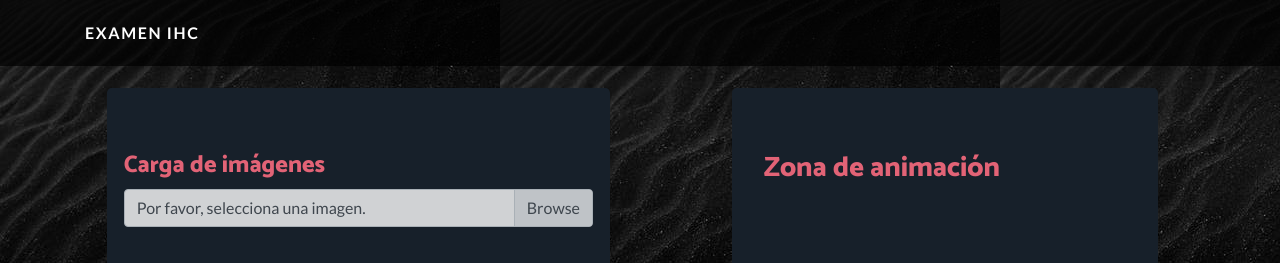
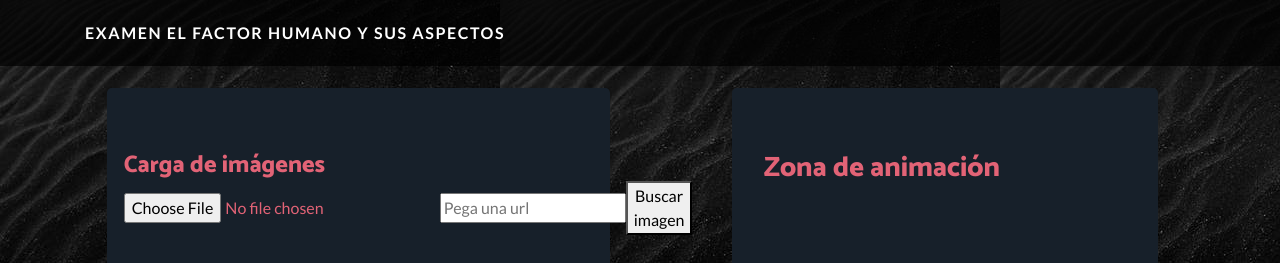
Before and after one commit to Veronica230/Examen, a plain HTML site: page index.html in a window 1280 px wide. Shown: the top 263 px of the page. Drawn offline with nearby package versions, Linux system fonts and the light colour scheme.

Commit message:
update some things

```diff
--- a/index.html
+++ b/index.html
@@ -105,7 +105,7 @@
   <!-- Navigation -->
   <nav class="navbar navbar-expand-lg navbar-dark navbar-custom fixed-top">
     <div class="container">
-      <a class="navbar-brand" href="">EXAMEN IHC</a>
+      <a class="navbar-brand" href="">Examen el factor humano y sus aspectos </a>
     </div></nav>
   <br><br><br>
     <div class="masthead-content">
@@ -119,9 +119,15 @@
                           <h4>Carga de imágenes</h3>
                           <div class="input-group">
                               <div class="custom-file">
-                                  <input type="file" class="custom-file-input" id="file"
+                                  <input type="file" id="file"
                                       aria-describedby="inputGroupFileAddon01" onchange="ver()" >
-                                  <label class="custom-file-label" for="inputGroupFile01" style="opacity: 0.8;">Por favor, selecciona una imagen. </label></div></div></div></div>
+                                  <input type="url" id="image-input" placeholder="Pega una url"
+                                  aria-describedby="inputGroupFileAddon01" onchange="ver()" >
+                                  <button id="b">Buscar imagen</button>
+                          </div>
+                        </div>
+                  </div>
+            </div>
                   <div class="jumbotron col-md-12 " style="background-color: #17202A ;" >
 
                     <!-- Comandoz de voz -->
--- a/main.js
+++ b/main.js
@@ -1,3 +1,8 @@
+document.getElementById("b").addEventListener("click", e => {
+  let imageInput = document.getElementById("image-input");
+  let image = document.getElementById("img");
+  if (imageInput.value) image.src = imageInput.value;
+});
 // CARGA DE IMAGENES
 function ver(){
   var archivo = document.getElementById("file").files[0];
@@ -6,7 +11,10 @@ function ver(){
     reader.readAsDataURL(archivo);
     reader.onloadend = function () {
         document.getElementById("img").src = reader.result;
-          const imagen=document.getElementById("img"); }}}
+        const imagen=document.getElementById("img");
+    }
+  }
+}
 
       const searchForm = document.querySelector("#voz");
       const SpeechRecognition = window.SpeechRecognition || window.webkitSpeechRecognition;
```
Lines whose indentation alone changed are shown as unchanged.
